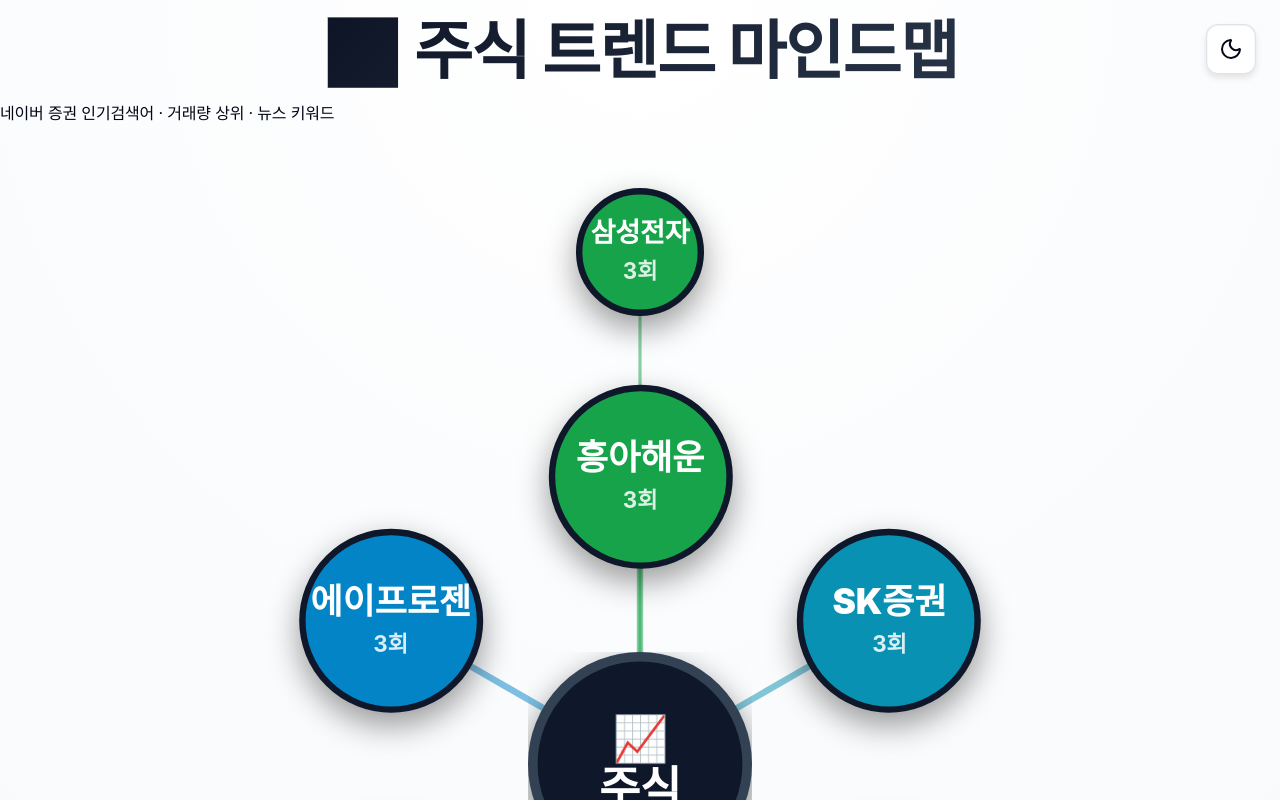
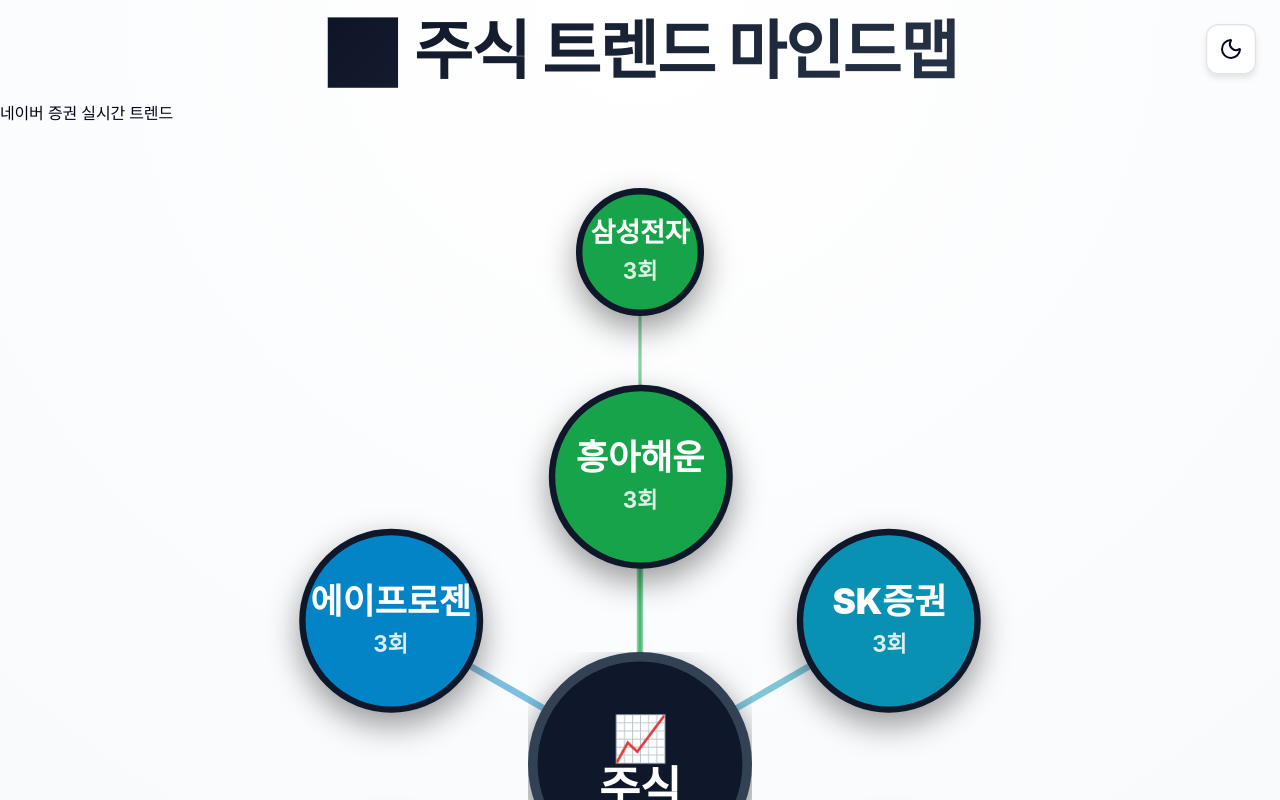
Before and after one commit to bsjuuny/trending-rankings, a Next.js app: page /trendingrankings/mindmap/stocks in a window 1280 px wide. Shown: the top 800 px of the page. Built offline with nearby package versions, Linux system fonts and the light colour scheme.

Commit message:
Build and update Trending Rankings

```diff
--- a/src/app/mindmap/stocks/page.tsx
+++ b/src/app/mindmap/stocks/page.tsx
@@ -43,7 +43,7 @@
                 <h1 className="text-3xl md:text-5xl font-black mb-3 bg-gradient-to-r from-emerald-400 to-blue-500 bg-clip-text text-transparent inline-block">
                     📈 주식 트렌드 마인드맵
                 </h1>
-                <p className="text-slate-400 text-sm">네이버 증권 인기검색어 · 거래량 상위 · 뉴스 키워드</p>
+                <p className="text-slate-400 text-sm">네이버 증권 실시간 트렌드</p>
             </header>
 
             {loading ? (
```
Also changed, not shown: 8 other files (tests, documents, lock files or other folders).
